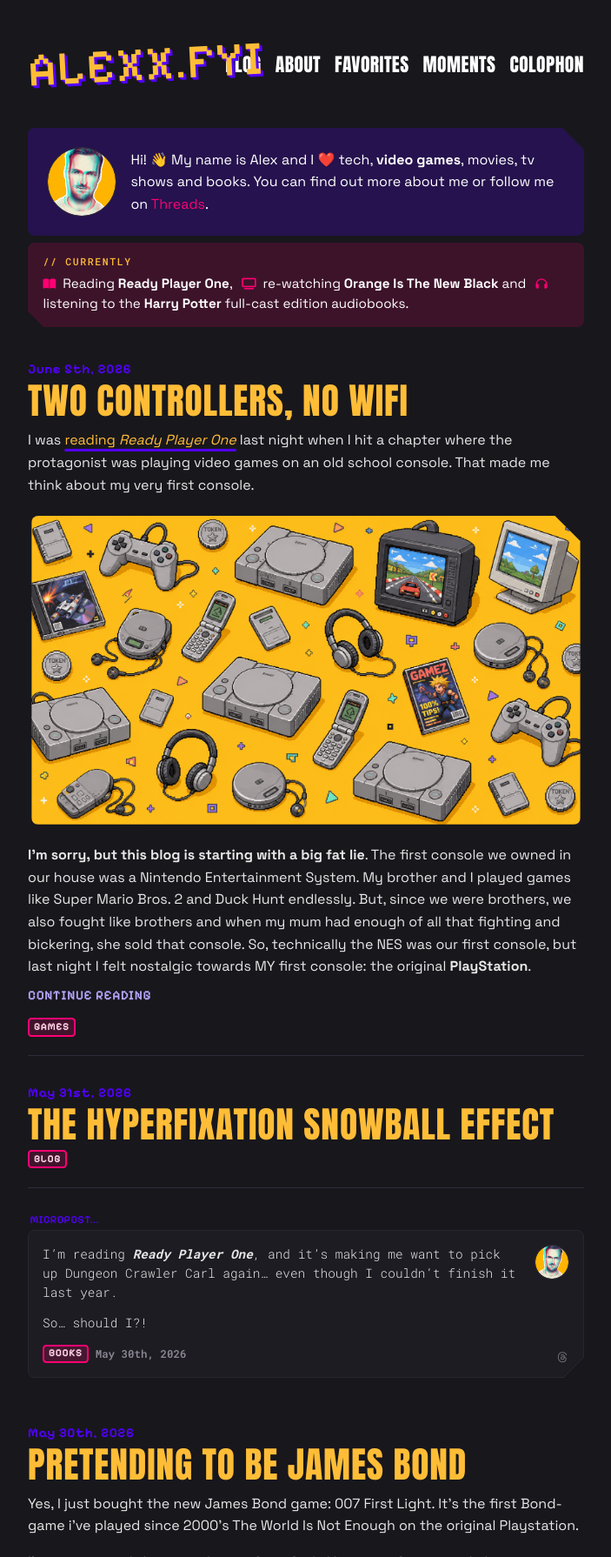
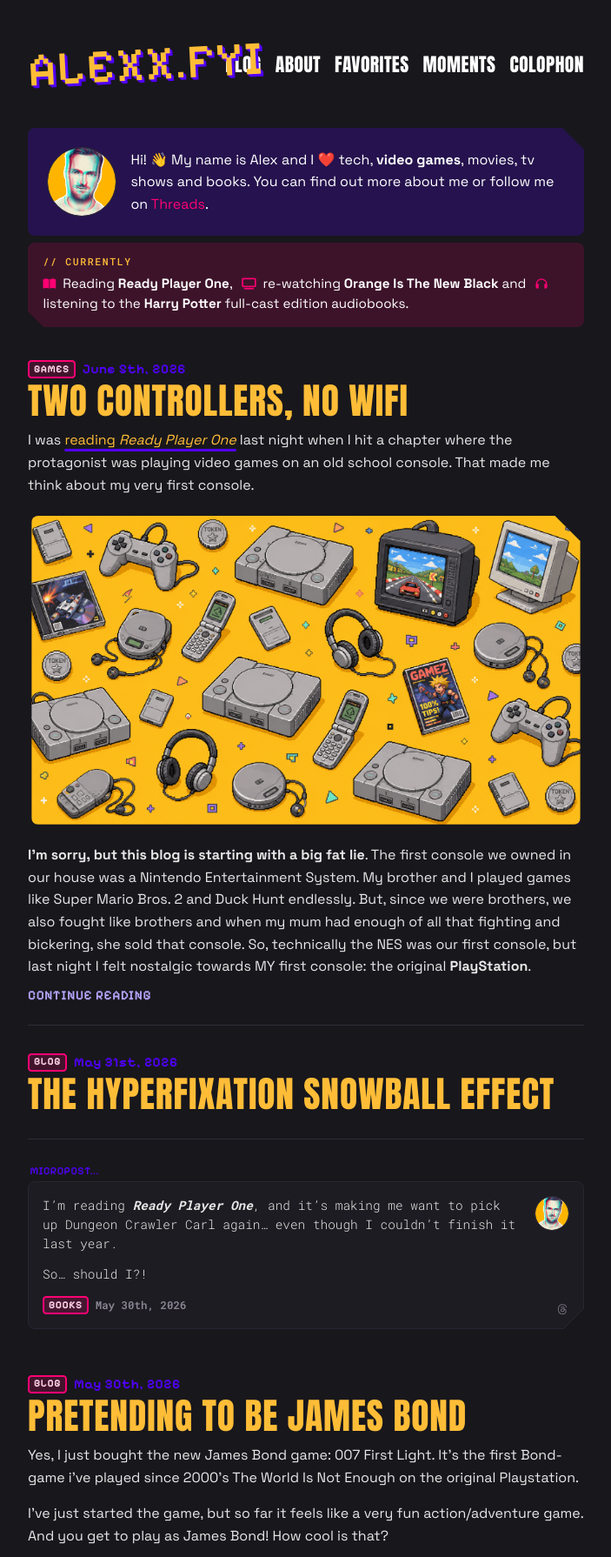
Before and after one commit to Alxndrrr/alexx.fyi, a Jekyll site: the page built from index.md, in a window 1280 px wide, cut to the strip 0-1790 px from the top of the page. Shown: the whole strip at 87% size, without its empty margins (288-991 px from the left). Built offline with Jekyll 4.4.1, drawn with Linux system fonts in a browser that asks for light colours; some web fonts are replaced.

Commit message:
Design changes

```diff
--- a/_includes/post-card.html
+++ b/_includes/post-card.html
@@ -64,7 +64,16 @@
 {% elsif homepage_type == "content" or homepage_type == "excerpt" %}
   {% assign content_parts = post.content | split: site.excerpt_separator %}
   <article class="post-card post-card--content">
+    <div class="post-card__meta">
+      {% if post.categories %}
+        <ul class="tag-list" aria-label="Categories">
+          {% for category in post.categories %}
+            <li>{{ category }}</li>
+          {% endfor %}
+        </ul>
+      {% endif %}
       <time datetime="{{ post.date | date_to_xmlschema }}">{% include date.html date=post.date %}</time>
+    </div>
     <h2>
       <a href="{{ post.url | relative_url }}">{{ post.title }}</a>
     </h2>
@@ -74,6 +83,10 @@
     {% if post.content contains site.excerpt_separator %}
       <a class="continue-reading-link" href="{{ post.url | relative_url }}">Continue reading</a>
     {% endif %}
+  </article>
+{% else %}
+  <article class="post-card">
+    <div class="post-card__meta">
       {% if post.categories %}
         <ul class="tag-list" aria-label="Categories">
           {% for category in post.categories %}
@@ -81,19 +94,10 @@
           {% endfor %}
         </ul>
       {% endif %}
-  </article>
-{% else %}
-  <article class="post-card">
       <time datetime="{{ post.date | date_to_xmlschema }}">{% include date.html date=post.date %}</time>
+    </div>
     <h2>
       <a href="{{ post.url | relative_url }}">{{ post.title }}</a>
     </h2>
-    {% if post.categories %}
-      <ul class="tag-list" aria-label="Categories">
-        {% for category in post.categories %}
-          <li>{{ category }}</li>
-        {% endfor %}
-      </ul>
-    {% endif %}
   </article>
 {% endif %}
--- a/_sass/_alexx.scss
+++ b/_sass/_alexx.scss
@@ -727,7 +727,7 @@
   }
 }
 
-/* Blog cards: date above title, categories below title. */
+/* Blog cards: category and date above title. */
 .post-list {
   display: grid;
   gap: 1.85rem;
@@ -748,6 +748,18 @@
   font-weight: 600;
   letter-spacing: 0.04em;
   margin-bottom: 0.35rem;
+}
+
+.post-card__meta {
+  align-items: center;
+  display: flex;
+  flex-wrap: wrap;
+  gap: 0.5rem;
+  margin-bottom: 0.35rem;
+}
+
+.post-card__meta time {
+  margin: 0;
 }
 
 .post-card h2 {
@@ -973,16 +985,6 @@
 .continue-reading-link:focus {
   color: #d7ceff;
   text-decoration: none;
-}
-
-.post-card--content .tag-list,
-.post-card--excerpt .tag-list {
-  margin-top: 0.85rem;
-}
-
-.post-card--content time,
-.post-card--excerpt time {
-  margin-bottom: 0.35rem;
 }
 
 .tag-list {
```
Lines whose indentation alone changed are shown as unchanged.
